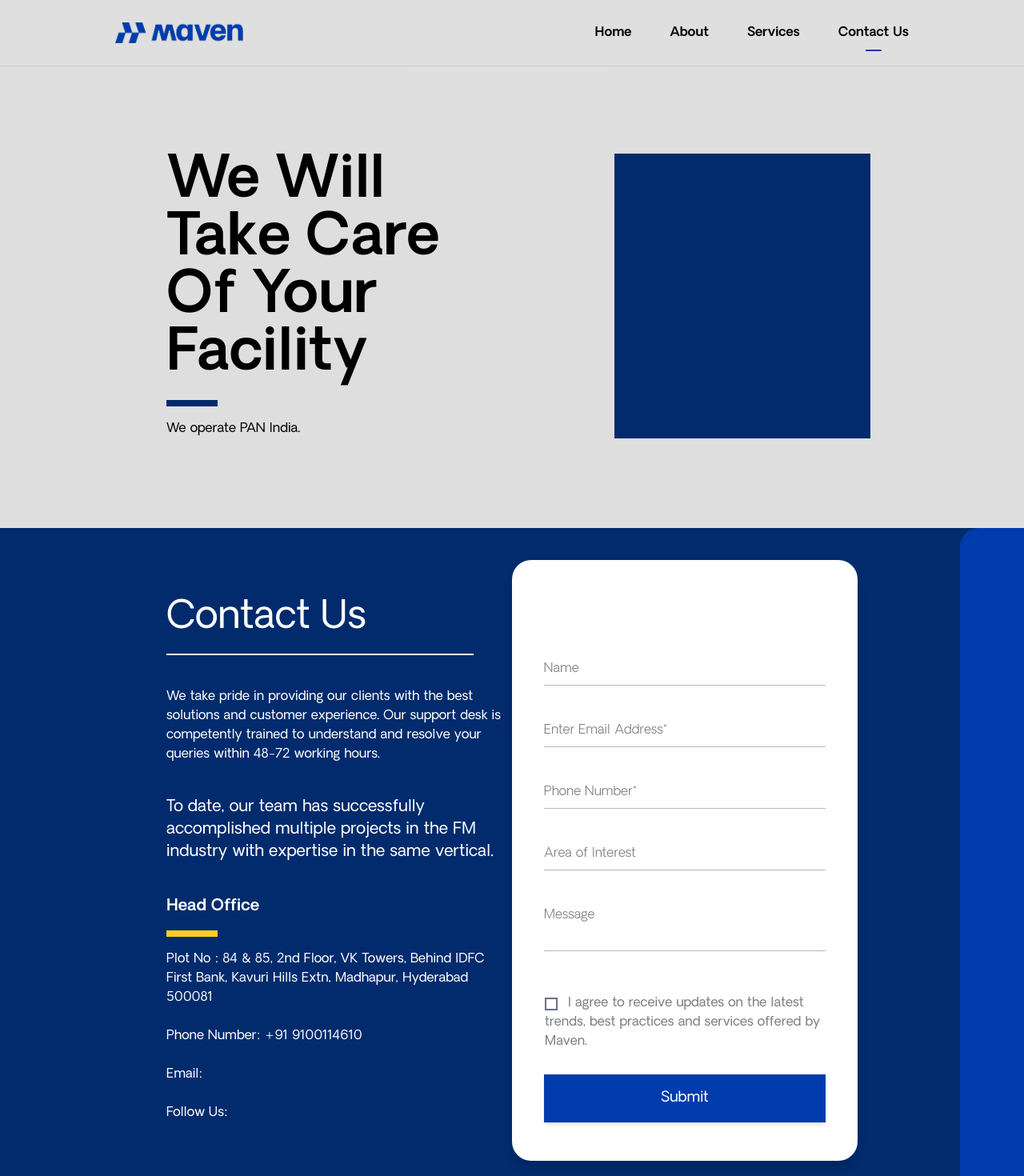
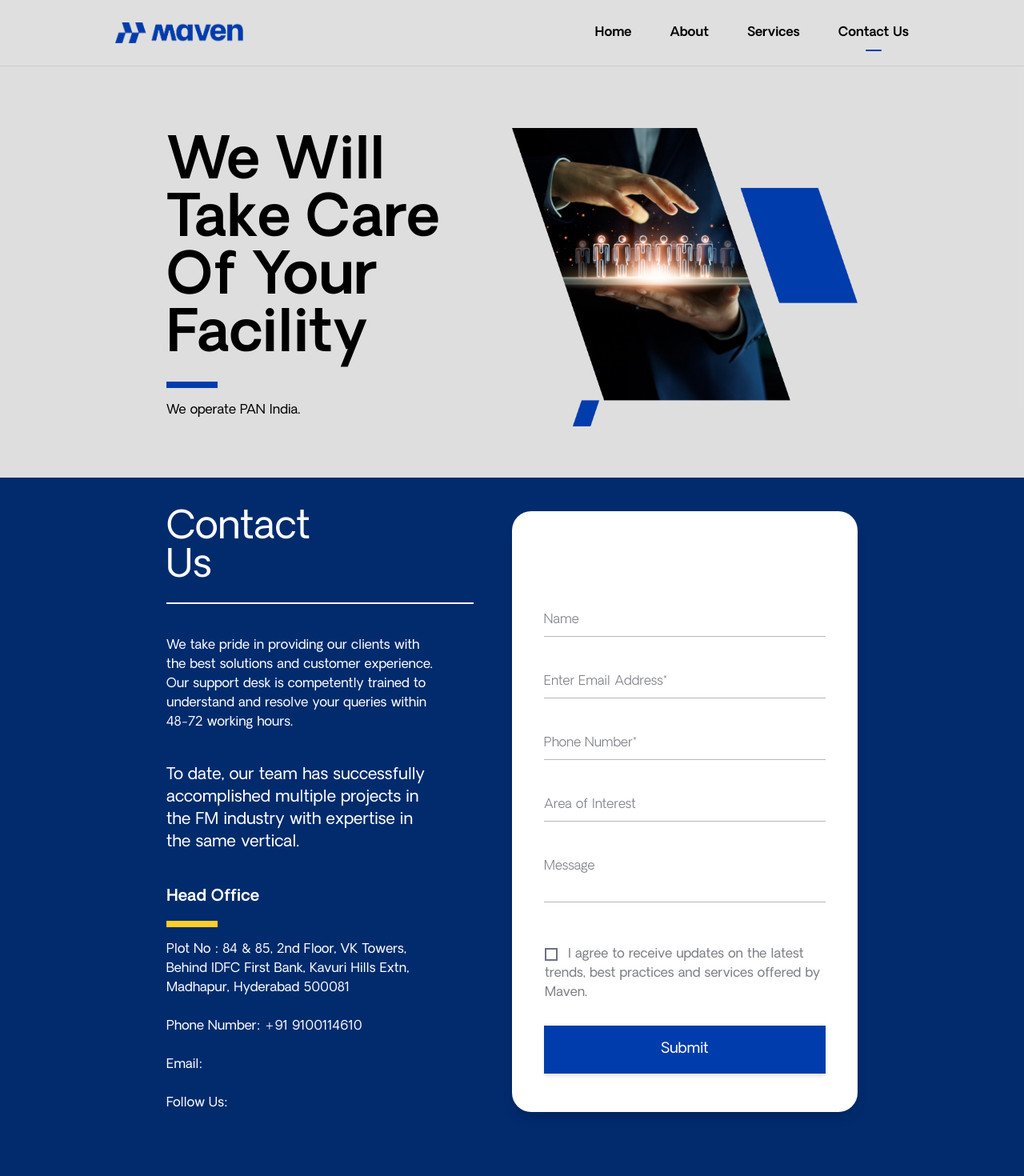
Before and after one commit to viveksinghup/vuestore, a Vue app: page /contact-us in a window 1280 px wide. Shown: the top 1470 px of the page at 80% size. Built offline with nearby package versions, Linux system fonts and the light colour scheme.

Commit message:
contact us page added

```diff
--- a/src/components/pages/ContactUs.vue
+++ b/src/components/pages/ContactUs.vue
@@ -3,7 +3,7 @@
     <div class="bg-opacity-50 bg-gray10">
       <div class="container mx-auto">
         <div
-          class="flex flex-col md:flex-row pt-32 md:pt-48 pb-16 md:pb-28 px-20"
+          class="flex flex-col md:flex-row pt-32 md:pt-40 pb-16 md:pb-16 px-20"
         >
           <div
             class="flex items-center text-center lg:text-left lg:w-1/2 md:pr-20"
@@ -12,12 +12,17 @@
               <h2 class="text-4xl font-semibold md:text-7xl">
                 We Will Take Care Of Your Facility
               </h2>
-              <div class="h-2 md:w-16 bg-darkBlue mt-5 mb-4"></div>
+              <div class="h-2 md:w-16 bg-brandBlue mt-5 mb-4"></div>
               <p>We operate PAN India.</p>
             </div>
           </div>
-          <div class="lg:w-1/2 pl-32">
-            <div class="w-80 h-full bg-darkBlue"></div>
+          <div class="lg:w-1/2">
+            <div class="h-full">
+              <img
+                src="@/assets/images/backgorund/contact-hero.png"
+                class="max-w-full"
+              />
+            </div>
           </div>
         </div>
       </div>
@@ -25,64 +30,66 @@
   </section>
 
   <section class="bg-darkBlue text-white">
-  <div class=" pt-10 pb-20 relative overflow-hidden">
+    <div class="pt-10 pb-20 relative overflow-hidden">
       <div class="container bg-darkBlue text-white mx-auto md:px-20">
         <div class="flex md:flex-row items-center flex-col">
-        <div class="md:w-1/2">
+          <div class="md:w-1/2 md:pr-24">
             <div
-            class="text-2xl text-center md:text-left md:text-5xl md:pr-32
-            form-heading mb-10 md:mb-0">
+              class="
+                text-2xl text-center
+                md:text-left md:text-5xl md:pr-32
+                form-heading
+                mb-10
+                md:mb-0
+              "
+            >
               Contact Us
             </div>
-          <div class="h-0.5 w-96 hidden text-white md:flex bg-white mt-5 mb-4"></div>
+            <div
+              class="h-0.5 w-96 hidden text-white md:flex bg-white mt-5 mb-4"
+            ></div>
             <p class="my-10">
-              We take pride in providing our clients with the best solutions and customer experience. Our support desk is competently trained to understand and resolve your queries within 48-72 working hours.
+              We take pride in providing our clients with the best solutions and
+              customer experience. Our support desk is competently trained to
+              understand and resolve your queries within 48-72 working hours.
             </p>
             <p class="my-10 text-xl">
-              To date, our team has successfully accomplished multiple projects in the FM industry with expertise in the same vertical.
+              To date, our team has successfully accomplished multiple projects
+              in the FM industry with expertise in the same vertical.
             </p>
             <h2 class="text-xl font-semibold">Head Office</h2>
             <div class="h-2 md:w-16 text-center bg-yellow mt-4 mb-4"></div>
             <p>
-              Plot No : 84 & 85, 2nd Floor, VK Towers, Behind IDFC First Bank, Kavuri Hills Extn, Madhapur, Hyderabad 500081 <br><br> Phone Number: +91 9100114610
-          </p><br>
-          <p>Email: </p><br>
-          <p>Follow Us: </p>
+              Plot No : 84 & 85, 2nd Floor, VK Towers, Behind IDFC First Bank,
+              Kavuri Hills Extn, Madhapur, Hyderabad 500081 <br /><br />
+              Phone Number: +91 9100114610
+            </p>
+            <br />
+            <p>Email:</p>
+            <br />
+            <p>Follow Us:</p>
           </div>
           <div class="md:w-1/2">
             <EnquiryForm></EnquiryForm>
           </div>
         </div>
       </div>
-    <div
-      class="
-        max-w-md
-        absolute
-        top-0
-        right-0
-        sideimg
-        sm:rounded-l-3xl
-        bg-brandBlue
-        p-10
-        hidden
-        md:block
-        h-full
-        text-white
-      "
-    ></div>
     </div>
   </section>
 
   <section>
-   <img src="@/assets/images/backgorund/pexels-scott.png" class="w-full h-auto" />
+    <img
+      src="@/assets/images/backgorund/pexels-scott.png"
+      class="w-full h-auto"
+    />
   </section>
 </template>
 <script>
-import EnquiryForm from '../common/EnquiryForm'
+import EnquiryForm from "../common/EnquiryForm";
 export default {
-    name:'Contact Us',
+  name: "Contact Us",
   components: {
     EnquiryForm,
-    }
-}
+  },
+};
 </script>
```
Lines whose indentation alone changed are shown as unchanged.
